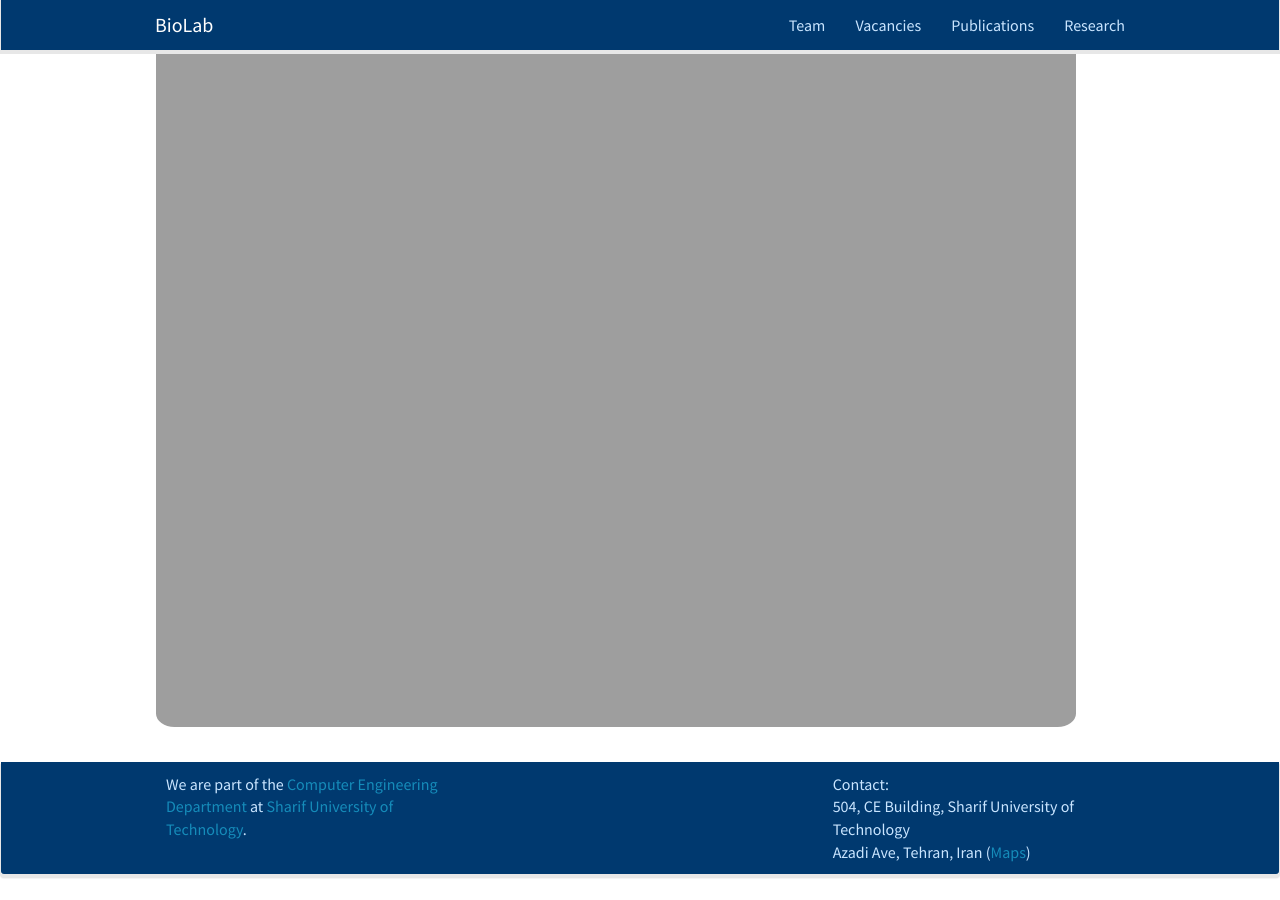
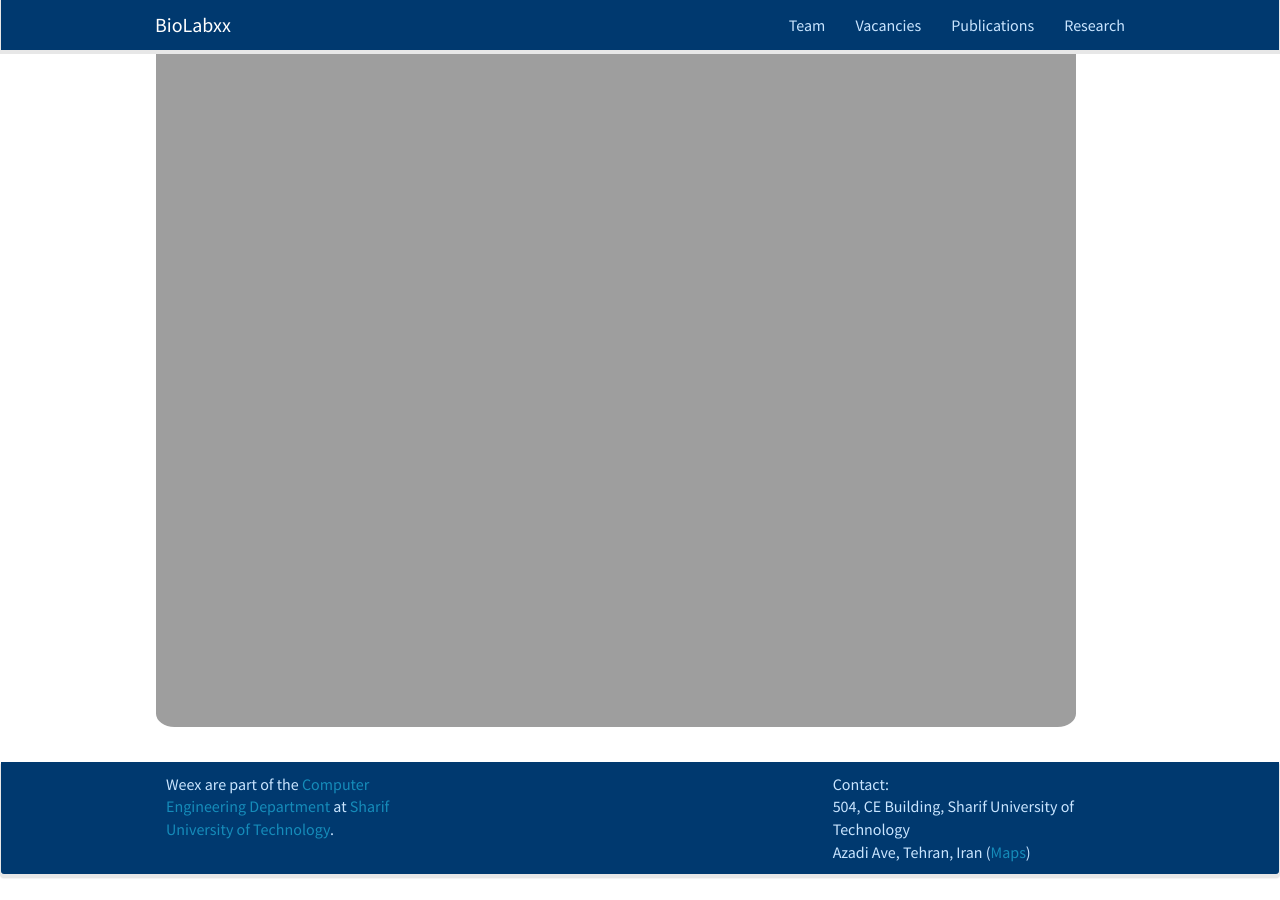
Before and after one commit to amirHosseinz/BioLab, a Jekyll site: the page built from _pages/openings.md, in a window 1280 px wide and 900 px high, scrolled down 770 px. Built offline with Jekyll 4.4.1, drawn with Linux system fonts in a browser that asks for light colours; nearby versions of some CDN libraries.

Commit message:
typos added for url checking

```diff
--- a/_includes/footer.html
+++ b/_includes/footer.html
@@ -3,7 +3,7 @@
 	<div class="container-fluid">
 	  <div class="row">
 		<div class="col-sm-4 footer-text">
-      <p>We are part of the
+      <p>Weex are part of the
         <a href="http://ce.sharif.ir/">
           Computer Engineering Department
         </a> at
@@ -20,4 +20,4 @@
 </div>
 
 <script src="https://ajax.googleapis.com/ajax/libs/jquery/1.11.3/jquery.min.js"></script>
-<script src="{{ site.url }}{{ site.baseurl }}/js/bootstrap.min.js"></script>
+<script src="{{ site.url | relative_url }}{{ site.baseurl | relative_url }}/js/bootstrap.min.js"></script>
--- a/_includes/head.html
+++ b/_includes/head.html
@@ -4,8 +4,8 @@
   <meta name="viewport" content="width=device-width, initial-scale=1">
   <title>{% if page.title %}{{ page.title | escape }}{% else %}{{ site.title | escape }}{% endif %}</title>
   <meta name="description" content="{% if page.excerpt %}{{ page.excerpt | strip_html | strip_newlines | truncate: 160 }}{% else %}{{ site.description }}{% endif %}">
-  <link rel="stylesheet" href="{{ "/css/main.css" | prepend: site.baseurl | prepend: site.url | relative_url }}">
-  <link rel="canonical" href="{{ page.url | replace:'index.html','' | prepend: site.baseurl | prepend: site.url | relative_url }}">
-<link rel="shortcut icon" type ="image/x-icon" href="{{ site.url | relative_url }}{{ site.baseurl | relative_url }}/images/favicon.ico">
+  <link rel="stylesheet" href="{{ "/css/main.css" | prepend: site.baseurl | prepend: site.url | absolute_url }}">
+  <link rel="canonical" href="{{ page.url | replace:'index.html','' | prepend: site.baseurl | prepend: site.url | absolute_url }}">
+<link rel="shortcut icon" type ="image/x-icon" href="{{ site.url | relative_url }}{{ site.baseurl | absolute_url }}/images/favicon.ico">
 
 </head>
--- a/_includes/header.html
+++ b/_includes/header.html
@@ -8,7 +8,7 @@
 		<span class="icon-bar"></span>
 	  </button>
 
-    <a class="navbar-brand" style="color:#FFFFFF;" href="{{ site.url }}{{ site.baseurl }}/">BioLab</a>
+    <a class="navbar-brand" style="color:#FFFFFF;" href="{{ site.url }}{{ site.baseurl }}/">BioLabxx</a>
 	</div>
 	<div class="collapse navbar-collapse" id="navbar-collapse-1">
 	  <ul class="nav navbar-nav navbar-right">
--- a/_includes/news.html
+++ b/_includes/news.html
@@ -8,7 +8,7 @@
   {% endfor %}
 
   <h5>
-    <a href="{{ site.url }}{{ site.baseurl | relative_url }}/allnews/">see all News...</a>
+    <a href="{{ site.url }}{{ site.baseurl | absolute_url }}/allnews/">see all News...</a>
   </h5>
 
 </div>
--- a/_layouts/homelay.html
+++ b/_layouts/homelay.html
@@ -3,7 +3,7 @@ layout: default
 ---
 
   <div id="homeid" class="col-sm-8">
-        <h1>Welcome to the BioLab</h1>
+        <h1>Welcome to the BioLabk</h1>
 
 	{{ content }}
   </div>
```
Also changed, not shown: _pages/home.md (+3 -3 lines).
